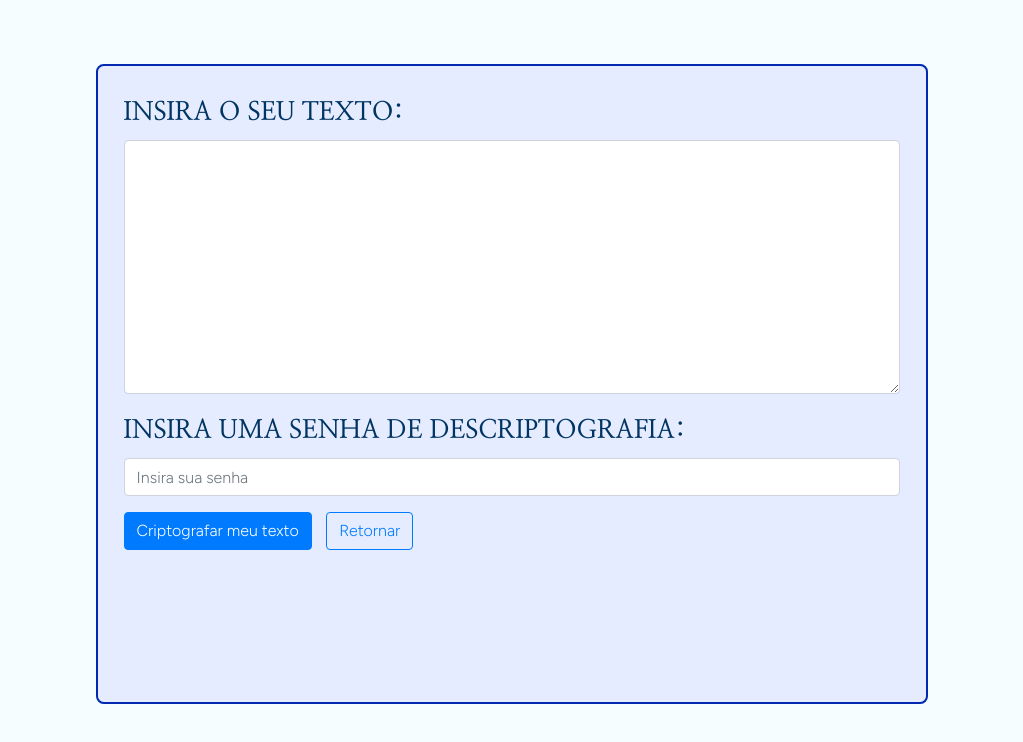
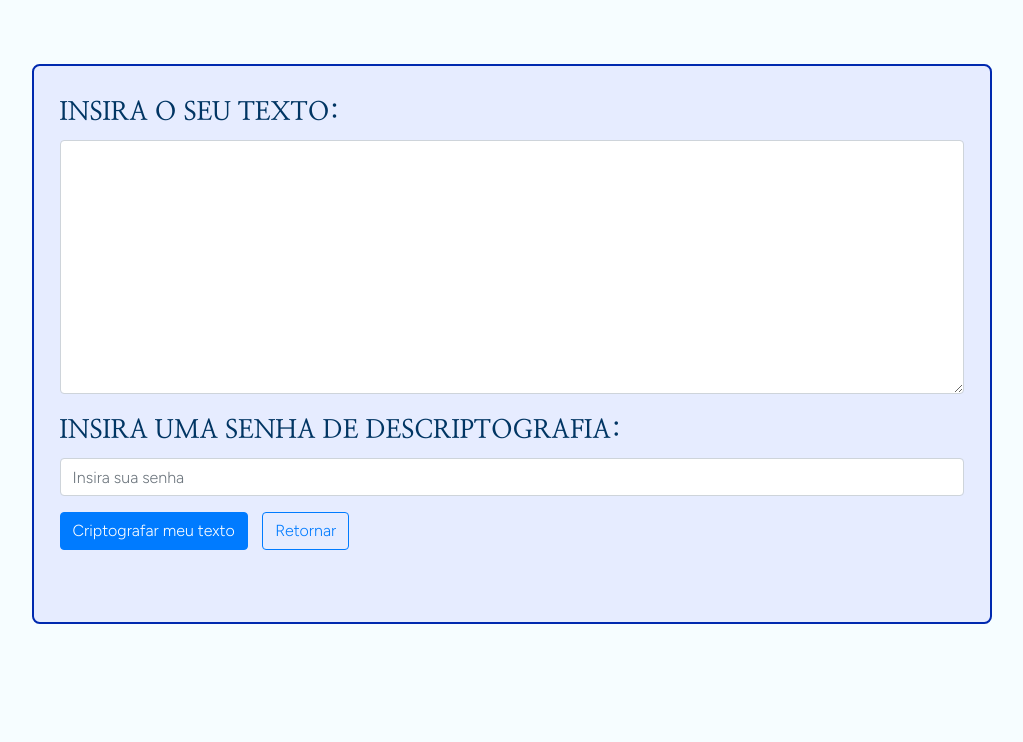
Before and after one commit to RenanFreirePereira/criptografiaEDescriptografia, a plain HTML site: page index.html in a window 1280 px wide. Both pictures are taken after a click on the button "Quero criptografar um texto". Shown: the whole page, without its empty margins (128-1151 px from the left). Drawn offline with nearby package versions, Linux system fonts and the light colour scheme.

Commit message:
index.css

```diff
--- a/index.css
+++ b/index.css
@@ -47,8 +47,8 @@ label{
 
 
         .areaEntrada{
-            width: 65vw;
-            height: 80vh;
+            width: 75vw;
+            height: 70vh;
             background-color: rgb(230, 236, 255);
             font-size: 2vw;
             border:0.2vw solid rgb(0, 41, 175);
```
